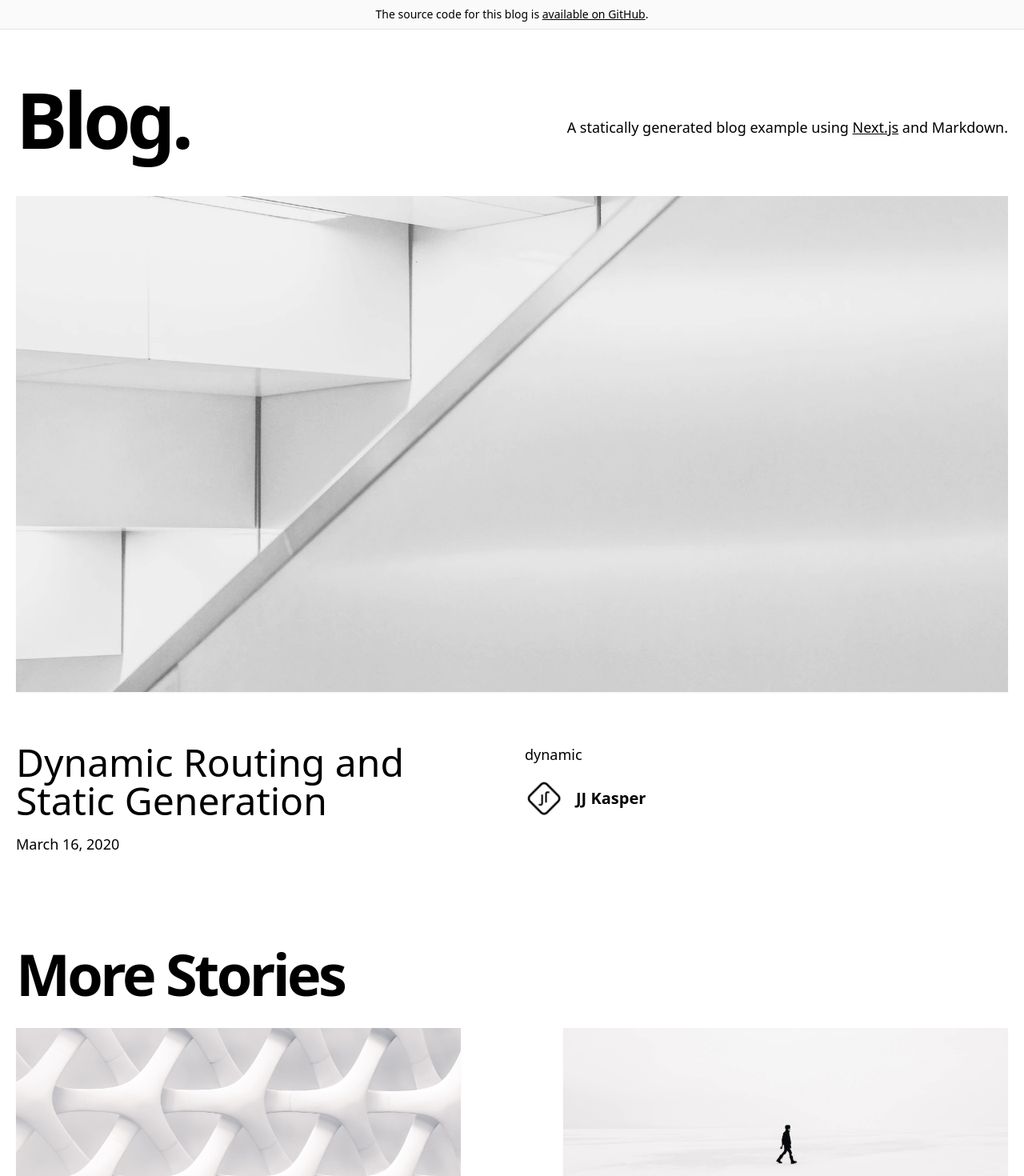
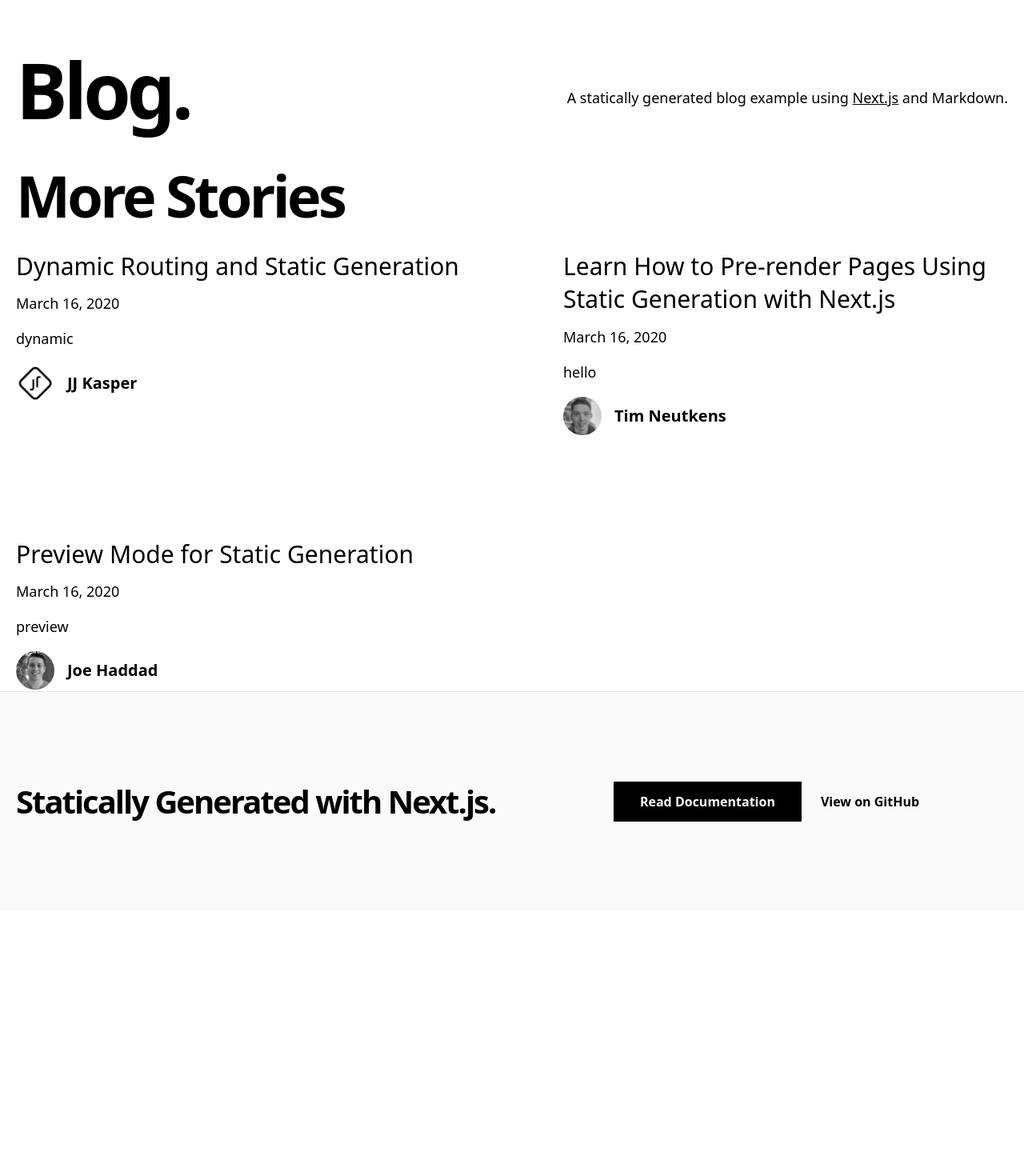
Before and after one commit to erhant/homepage, a Next.js app: page / in a window 1280 px wide. Shown: the top 1470 px of the page at 80% size. After the commit the page ends 1139 px from the top, so only its background shows below. Built offline with nearby package versions, Linux system fonts and the light colour scheme.

Commit message:
refaktor

```diff
--- a/components/alert.tsx
+++ /dev/null
@@ -1,48 +0,0 @@
-import Container from './container'
-import cn from 'classnames'
-import { EXAMPLE_PATH } from '../lib/constants'
-
-type Props = {
-  preview?: boolean
-}
-
-const Alert = ({ preview }: Props) => {
-  return (
-    <div
-      className={cn('border-b', {
-        'bg-neutral-800 border-neutral-800 text-white': preview,
-        'bg-neutral-50 border-neutral-200': !preview,
-      })}
-    >
-      <Container>
-        <div className="py-2 text-center text-sm">
-          {preview ? (
-            <>
-              This page is a preview.{' '}
-              <a
-                href="/api/exit-preview"
-                className="underline hover:text-teal-300 duration-200 transition-colors"
-              >
-                Click here
-              </a>{' '}
-              to exit preview mode.
-            </>
-          ) : (
-            <>
-              The source code for this blog is{' '}
-              <a
-                href={`https://github.com/vercel/next.js/tree/canary/examples/${EXAMPLE_PATH}`}
-                className="underline hover:text-blue-600 duration-200 transition-colors"
-              >
-                available on GitHub
-              </a>
-              .
-            </>
-          )}
-        </div>
-      </Container>
-    </div>
-  )
-}
-
-export default Alert
--- a/components/cover-image.tsx
+++ /dev/null
@@ -1,33 +0,0 @@
-import cn from 'classnames'
-import Link from 'next/link'
-
-type Props = {
-  title: string
-  src: string
-  slug?: string
-}
-
-const CoverImage = ({ title, src, slug }: Props) => {
-  const image = (
-    <img
-      src={src}
-      alt={`Cover Image for ${title}`}
-      className={cn('shadow-sm', {
-        'hover:shadow-lg transition-shadow duration-200': slug,
-      })}
-    />
-  )
-  return (
-    <div className="sm:mx-0">
-      {slug ? (
-        <Link as={`/posts/${slug}`} href="/posts/[slug]">
-          <a aria-label={title}>{image}</a>
-        </Link>
-      ) : (
-        image
-      )}
-    </div>
-  )
-}
-
-export default CoverImage
--- a/components/hero-post.tsx
+++ /dev/null
@@ -1,49 +0,0 @@
-import Avatar from './avatar'
-import DateFormatter from './date-formatter'
-import CoverImage from './cover-image'
-import Link from 'next/link'
-import Author from '../types/author'
-
-type Props = {
-  title: string
-  coverImage: string
-  date: string
-  excerpt: string
-  author: Author
-  slug: string
-}
-
-const HeroPost = ({
-  title,
-  coverImage,
-  date,
-  excerpt,
-  author,
-  slug,
-}: Props) => {
-  return (
-    <section>
-      <div className="mb-8 md:mb-16">
-        <CoverImage title={title} src={coverImage} slug={slug} />
-      </div>
-      <div className="md:grid md:grid-cols-2 md:gap-x-16 lg:gap-x-8 mb-20 md:mb-28">
-        <div>
-          <h3 className="mb-4 text-4xl lg:text-5xl leading-tight">
-            <Link as={`/posts/${slug}`} href="/posts/[slug]">
-              <a className="hover:underline">{title}</a>
-            </Link>
-          </h3>
-          <div className="mb-4 md:mb-0 text-lg">
-            <DateFormatter dateString={date} />
-          </div>
-        </div>
-        <div>
-          <p className="text-lg leading-relaxed mb-4">{excerpt}</p>
-          <Avatar name={author.name} picture={author.picture} />
-        </div>
-      </div>
-    </section>
-  )
-}
-
-export default HeroPost
--- a/components/layout.tsx
+++ b/components/layout.tsx
@@ -1,6 +1,5 @@
-import Alert from './alert'
-import Footer from './footer'
-import Meta from './meta'
+import Footer from "./footer"
+import Meta from "./meta"
 
 type Props = {
   preview?: boolean
@@ -12,7 +11,6 @@ const Layout = ({ preview, children }: Props) => {
     <>
       <Meta />
       <div className="min-h-screen">
-        <Alert preview={preview} />
         <main>{children}</main>
       </div>
       <Footer />
--- a/components/post-header.tsx
+++ b/components/post-header.tsx
@@ -1,8 +1,7 @@
-import Avatar from './avatar'
-import DateFormatter from './date-formatter'
-import CoverImage from './cover-image'
-import PostTitle from './post-title'
-import Author from '../types/author'
+import Avatar from "./avatar"
+import DateFormatter from "./date-formatter"
+import PostTitle from "./post-title"
+import Author from "../types/author"
 
 type Props = {
   title: string
@@ -18,9 +17,6 @@ const PostHeader = ({ title, coverImage, date, author }: Props) => {
       <div className="hidden md:block md:mb-12">
         <Avatar name={author.name} picture={author.picture} />
       </div>
-      <div className="mb-8 md:mb-16 sm:mx-0">
-        <CoverImage title={title} src={coverImage} />
-      </div>
       <div className="max-w-2xl mx-auto">
         <div className="block md:hidden mb-6">
           <Avatar name={author.name} picture={author.picture} />
--- a/components/post-preview.tsx
+++ b/components/post-preview.tsx
@@ -1,8 +1,7 @@
-import Avatar from './avatar'
-import DateFormatter from './date-formatter'
-import CoverImage from './cover-image'
-import Link from 'next/link'
-import Author from '../types/author'
+import Avatar from "./avatar"
+import DateFormatter from "./date-formatter"
+import Link from "next/link"
+import Author from "../types/author"
 
 type Props = {
   title: string
@@ -13,19 +12,9 @@ type Props = {
   slug: string
 }
 
-const PostPreview = ({
-  title,
-  coverImage,
-  date,
-  excerpt,
-  author,
-  slug,
-}: Props) => {
+const PostPreview = ({ title, coverImage, date, excerpt, author, slug }: Props) => {
   return (
     <div>
-      <div className="mb-5">
-        <CoverImage slug={slug} title={title} src={coverImage} />
-      </div>
       <h3 className="text-3xl mb-3 leading-snug">
         <Link as={`/posts/${slug}`} href="/posts/[slug]">
           <a className="hover:underline">{title}</a>
--- a/pages/index.tsx
+++ b/pages/index.tsx
@@ -1,20 +1,17 @@
-import Container from '../components/container'
-import MoreStories from '../components/more-stories'
-import HeroPost from '../components/hero-post'
-import Intro from '../components/intro'
-import Layout from '../components/layout'
-import { getAllPosts } from '../lib/api'
-import Head from 'next/head'
-import { CMS_NAME } from '../lib/constants'
-import Post from '../types/post'
+import Container from "../components/container"
+import MoreStories from "../components/more-stories"
+import Intro from "../components/intro"
+import Layout from "../components/layout"
+import { getAllPosts } from "../lib/api"
+import Head from "next/head"
+import { CMS_NAME } from "../lib/constants"
+import Post from "../types/post"
 
 type Props = {
   allPosts: Post[]
 }
 
 const Index = ({ allPosts }: Props) => {
-  const heroPost = allPosts[0]
-  const morePosts = allPosts.slice(1)
   return (
     <>
       <Layout>
@@ -23,17 +20,7 @@ const Index = ({ allPosts }: Props) => {
         </Head>
         <Container>
           <Intro />
-          {heroPost && (
-            <HeroPost
-              title={heroPost.title}
-              coverImage={heroPost.coverImage}
-              date={heroPost.date}
-              author={heroPost.author}
-              slug={heroPost.slug}
-              excerpt={heroPost.excerpt}
-            />
-          )}
-          {morePosts.length > 0 && <MoreStories posts={morePosts} />}
+          {allPosts.length > 0 && <MoreStories posts={allPosts} />}
         </Container>
       </Layout>
     </>
@@ -43,14 +30,7 @@ const Index = ({ allPosts }: Props) => {
 export default Index
 
 export const getStaticProps = async () => {
-  const allPosts = getAllPosts([
-    'title',
-    'date',
-    'slug',
-    'author',
-    'coverImage',
-    'excerpt',
-  ])
+  const allPosts = getAllPosts(["title", "date", "slug", "author", "coverImage", "excerpt"])
 
   return {
     props: { allPosts },
```
